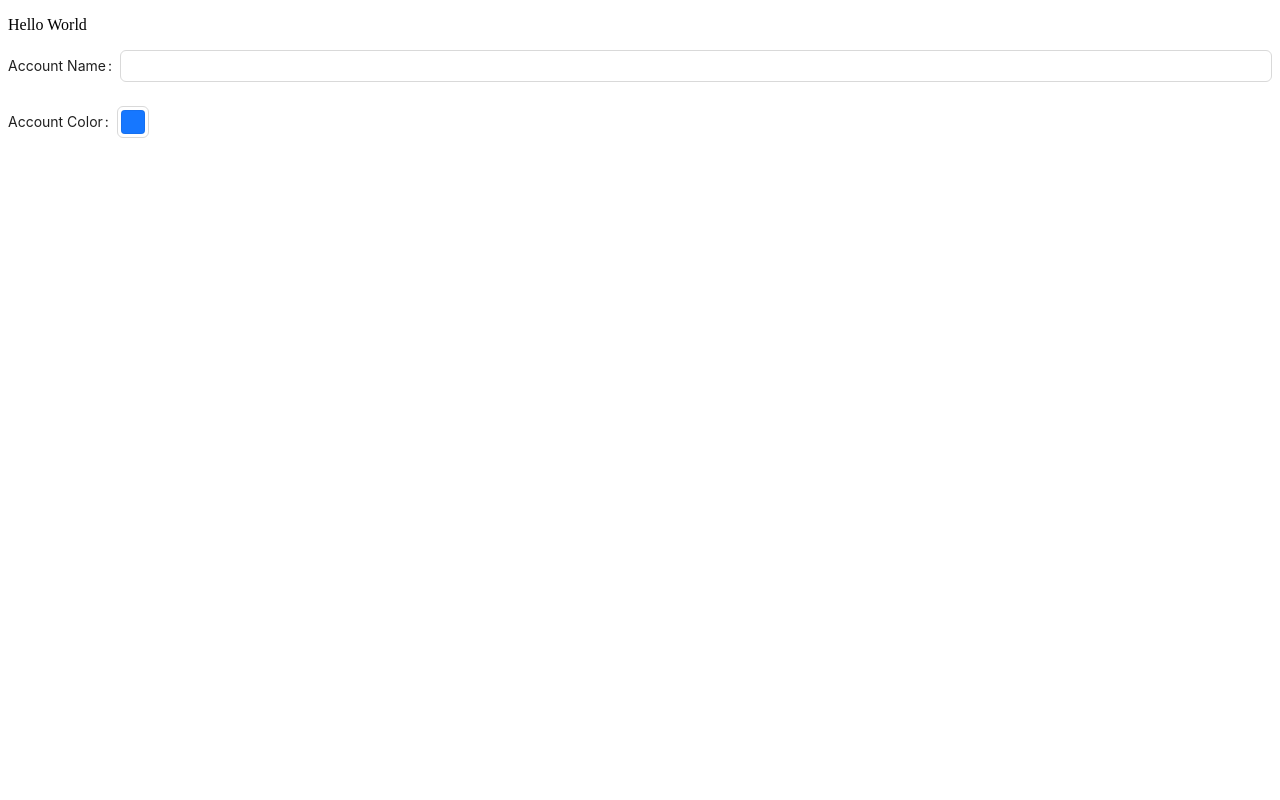
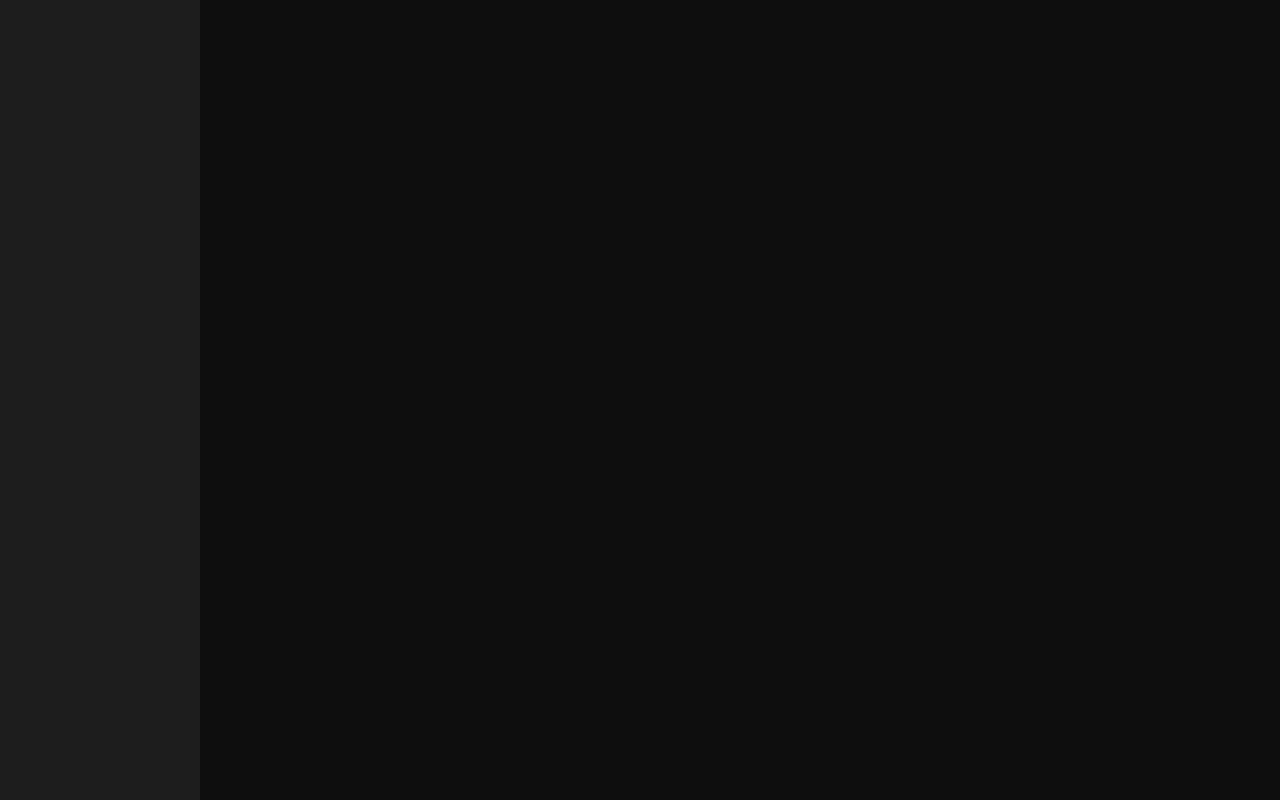
Before and after one commit to BrendanMoorehead/Dollarity, a React (Create React App) app in the folder dollarity/: page / in a window 1280 px wide. Built offline with nearby package versions, Linux system fonts and the light colour scheme.

Commit message:
Began page layout and styling

```diff
--- a/dollarity/package.json
+++ b/dollarity/package.json
@@ -8,6 +8,7 @@
     "@testing-library/react": "^13.4.0",
     "@testing-library/user-event": "^13.5.0",
     "antd": "^5.14.2",
+    "normalize.css": "^8.0.1",
     "react": "^18.2.0",
     "react-dom": "^18.2.0",
     "react-scripts": "5.0.1",
--- /dev/null
+++ b/dollarity/src/App.css
@@ -0,0 +1,5 @@
+/* Removes default padding and spacing */
+body {
+  margin: 0 !important;
+  padding: 0 !important;
+}
--- a/dollarity/src/App.js
+++ b/dollarity/src/App.js
@@ -1,10 +1,9 @@
+import './App.css';
 import NewAccountForm from "./Components/NewAccountForm";
+import PageLayout from './Components/PageLayout';
 function App() {
   return (
-    <div className="App">
-      <p>Hello World</p>
-      <NewAccountForm/>
-    </div>
+     <PageLayout />
   );
 }
 
--- /dev/null
+++ b/dollarity/src/Components/PageLayout.js
@@ -0,0 +1,28 @@
+import React from 'react'
+import { Layout, Menu, theme } from 'antd';
+
+const { Header, Content, Footer, Sider } = Layout;
+
+const PageLayout = () => {
+  return (
+    <Layout
+    style={{
+      minHeight: '100vh',
+      backgroundColor: '#0d0d0d'
+    }}>
+      <Sider style={
+        styles.sider
+      }>
+        <div className="demo-logo-vertical" />
+      </Sider>
+    </Layout>
+  )
+}
+
+export const styles = {
+  sider: {
+    backgroundColor: '#1c1c1c',
+  }
+}
+
+export default PageLayout
--- a/dollarity/src/index.js
+++ b/dollarity/src/index.js
@@ -1,7 +1,7 @@
 import React from 'react';
 import ReactDOM from 'react-dom/client';
 import App from './App';
-
+import './App.css';
 
 const root = ReactDOM.createRoot(document.getElementById('root'));
 root.render(
```
Also changed, not shown: dollarity/public/index.html (+1 -9 lines), 1 other file (tests, documents, lock files or other folders).
